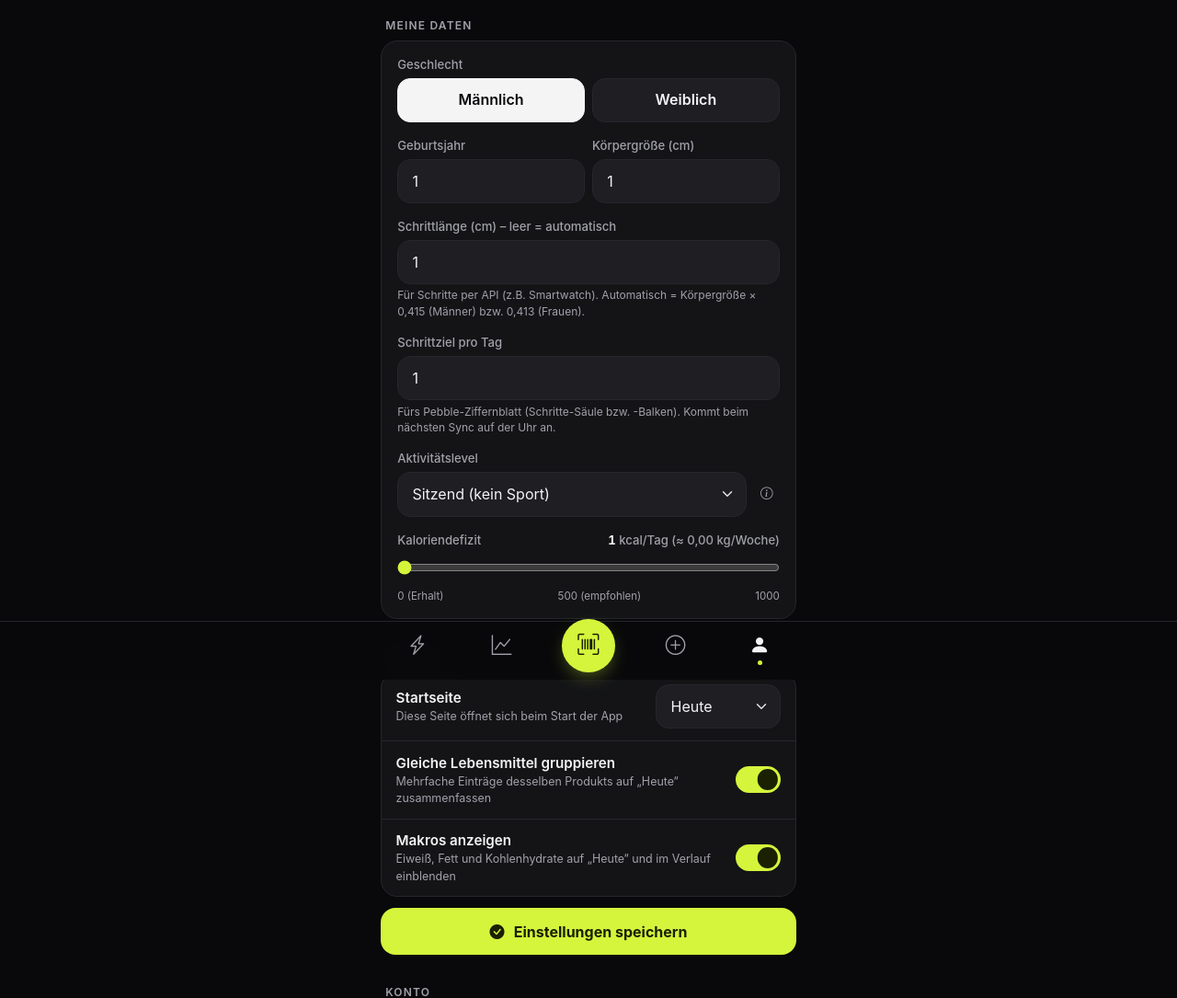
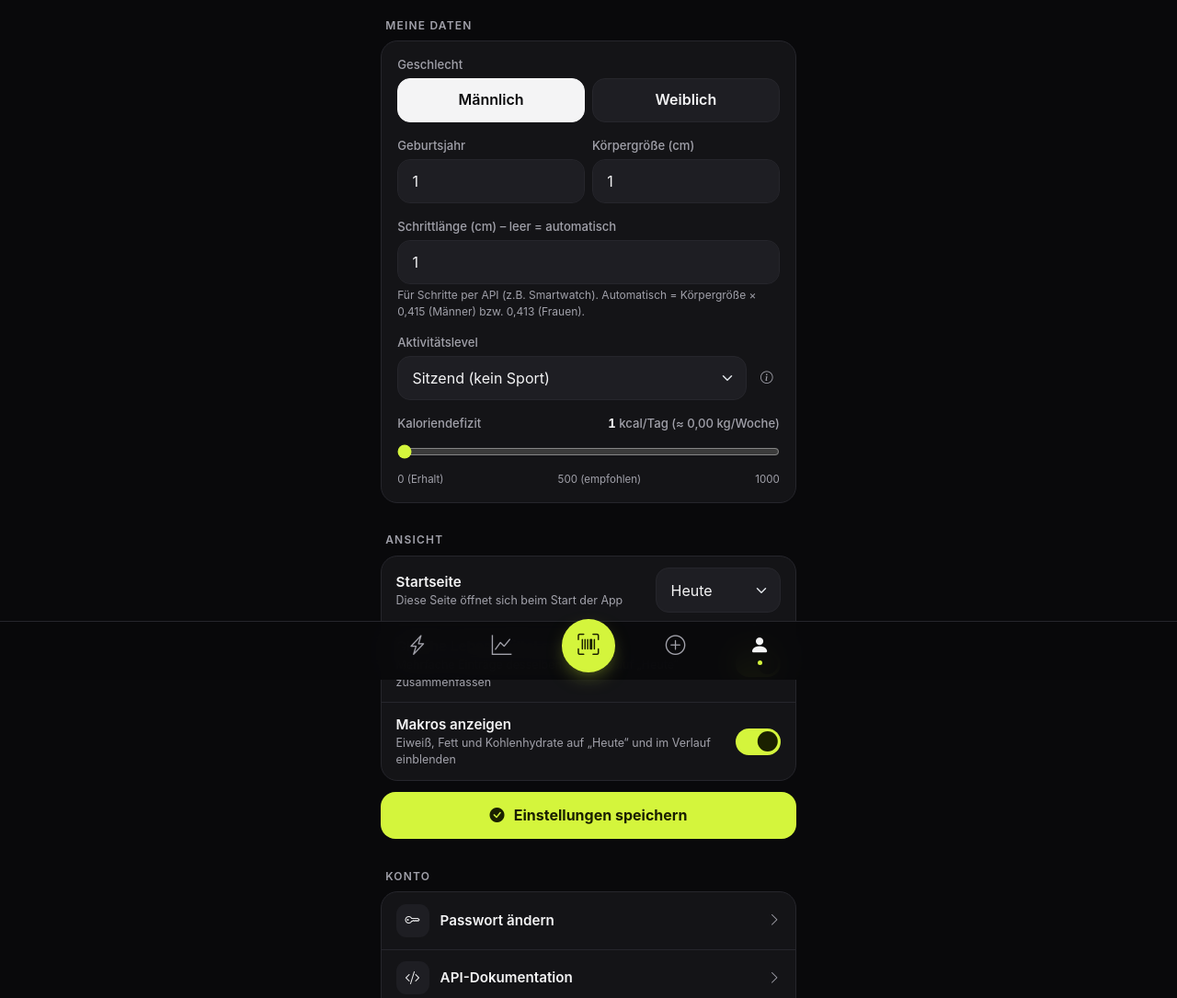
Before and after one commit to dieserEickmeier/kaloreinda, a PHP site: page /einstellungen.php in a window 1280 px wide. Shown: the part 61-1146 px from the top of the page at 92% size. Run offline with PHP 8.4, Linux system fonts and the light colour scheme; the visitor is signed in with stand-in values (Sample User, id 1); tables that the repository leaves empty hold one stand-in row (values such as "Sample post"); a stand-in replaces the project's code that opens the database connection; some libraries are stand-ins or nearby versions.

Commit message:
Schrittziel in die Einstellungen des Ziffernblatts verschoben
Statt in der Kalorien-App (Einstellungen, API, Schema zurückgenommen) steht
das Schrittziel jetzt auf der Einstellungsseite des Ziffernblatts in der
Pebble-App und geht beim Speichern direkt an die Uhr. Der gemeinsame
Handy-Teil heißt shared/pkjs/kalorien.js und wird von der index.js jeder
App mit ihren Optionen geladen (Sync-App ohne Schrittziel).

Co-Authored-By: Claude Opus 5.5 <noreply@anthropic.com>

```diff
--- a/api/activity.php
+++ b/api/activity.php
@@ -10,7 +10,7 @@
  *        an/vor dem Tag) und ERSETZT den Schritte-Eintrag des Tages (idempotent –
  *        der Aufruf darf beliebig oft mit dem aktuellen Tagesstand kommen).
  *        Antwort enthält zusätzlich die Tagesbilanz: aktiv_gesamt, gegessen,
- *        ziel, uebrig (wie auf „Heute“) sowie das schrittziel aus den Einstellungen
+ *        ziel, uebrig (wie auf „Heute“)
  * GET    /api/activity.php?datum=2026-06-22&exclude_workout=1
  * DELETE /api/activity.php  Body: { "id": 1 }
  *
@@ -163,8 +163,7 @@ if ($method === 'POST') {
                           'aktiv_gesamt' => (int)round($tag['aktivKcal']),
                           'gegessen' => (int)round($tag['kcal']),
                           'ziel' => (int)round($tag['ziel']),
-                          'uebrig' => (int)round($tag['uebrig']),
-                          'schrittziel' => (int)($profil['schrittziel'] ?? 10000)]);
+                          'uebrig' => (int)round($tag['uebrig'])]);
         exit;
     }
 
--- a/api_docs.php
+++ b/api_docs.php
@@ -163,14 +163,14 @@ $actEndpoints = [
     [
         'method' => 'POST',
         'path'   => 'activity.php',
-        'desc'   => 'Schritte eintragen – der Server rechnet kcal = Schritte × Schrittlänge (m) × 0,00057 × Gewicht und ersetzt den Schritte-Eintrag des Tages. Schrittlänge aus den Einstellungen (leer = Körpergröße × 0,415 bzw. 0,413), Gewicht = letzte Messung an/vor dem Tag. Darf beliebig oft mit dem aktuellen Tagesstand aufgerufen werden. Die Antwort enthält die Tagesbilanz wie auf „Heute“: aktiv_gesamt, gegessen, ziel und uebrig (kcal), dazu das Schrittziel aus den Einstellungen.',
+        'desc'   => 'Schritte eintragen – der Server rechnet kcal = Schritte × Schrittlänge (m) × 0,00057 × Gewicht und ersetzt den Schritte-Eintrag des Tages. Schrittlänge aus den Einstellungen (leer = Körpergröße × 0,415 bzw. 0,413), Gewicht = letzte Messung an/vor dem Tag. Darf beliebig oft mit dem aktuellen Tagesstand aufgerufen werden. Die Antwort enthält die Tagesbilanz wie auf „Heute“: aktiv_gesamt, gegessen, ziel und uebrig (kcal).',
         'params' => [
             'schritte'    => 'Schritte des Tages gesamt (0–200000; 0 entfernt den Eintrag)',
             'datum'       => 'Optional, YYYY-MM-DD (Standard: heute)',
             'bezeichnung' => 'Optional (Standard: „Schritte“)',
         ],
         'example_req' => '{"schritte": 8432, "user_id": ' . $currentUser['id'] . ', "api_key": "..."}',
-        'example_res' => '{"ok":true,"id":46,"datum":"2026-06-22","bezeichnung":"Schritte","schritte":8432,"schrittlaenge_m":0.755,"kg":81.7,"kcal":296,"ersetzt":1,"aktiv_gesamt":296,"gegessen":1240,"ziel":2386,"uebrig":1146,"schrittziel":10000}',
+        'example_res' => '{"ok":true,"id":46,"datum":"2026-06-22","bezeichnung":"Schritte","schritte":8432,"schrittlaenge_m":0.755,"kg":81.7,"kcal":296,"ersetzt":1,"aktiv_gesamt":296,"gegessen":1240,"ziel":2386,"uebrig":1146}',
     ],
     [
         'method' => 'DELETE',
--- a/einstellungen.php
+++ b/einstellungen.php
@@ -50,18 +50,17 @@ if ($_SERVER['REQUEST_METHOD'] === 'POST' && isset($_POST['action'])) {
     // Leer = automatisch aus Körpergröße (NULL); sonst 30–150 cm
     $schrittRaw  = trim(str_replace(',', '.', $_POST['schrittlaenge'] ?? ''));
     $schritt     = is_numeric($schrittRaw) ? round(max(30, min(150, (float)$schrittRaw)), 1) : null;
-    $schrittziel = max(1000, min(100000, (int)($_POST['schrittziel'] ?? 10000)));
 
     $stmtEx = $db->prepare("SELECT id FROM profil WHERE user_id = ? LIMIT 1");
     $stmtEx->bind_param("i", $userId); $stmtEx->execute();
     $existing = $stmtEx->get_result()->fetch_assoc();
     if ($existing) {
-        $stmt = $db->prepare("UPDATE profil SET groesse_cm=?, aktivitaet=?, defizit_kcal=?, geschlecht=?, geburtsjahr=?, eintraege_gruppieren=?, makros_anzeigen=?, startseite=?, schrittlaenge_cm=?, schrittziel=? WHERE id=? AND user_id=?");
+        $stmt = $db->prepare("UPDATE profil SET groesse_cm=?, aktivitaet=?, defizit_kcal=?, geschlecht=?, geburtsjahr=?, eintraege_gruppieren=?, makros_anzeigen=?, startseite=?, schrittlaenge_cm=? WHERE id=? AND user_id=?");
         $existingId = $existing['id'];
-        $stmt->bind_param('isisiiisdiii', $groesse, $aktivitaet, $defizit, $geschlecht, $geburtsjahr, $gruppieren, $makros, $startseite, $schritt, $schrittziel, $existingId, $userId);
+        $stmt->bind_param('isisiiisdii', $groesse, $aktivitaet, $defizit, $geschlecht, $geburtsjahr, $gruppieren, $makros, $startseite, $schritt, $existingId, $userId);
     } else {
-        $stmt = $db->prepare("INSERT INTO profil (user_id, groesse_cm, aktivitaet, defizit_kcal, geschlecht, geburtsjahr, eintraege_gruppieren, makros_anzeigen, startseite, schrittlaenge_cm, schrittziel) VALUES (?,?,?,?,?,?,?,?,?,?,?)");
-        $stmt->bind_param('iisisiiisdi', $userId, $groesse, $aktivitaet, $defizit, $geschlecht, $geburtsjahr, $gruppieren, $makros, $startseite, $schritt, $schrittziel);
+        $stmt = $db->prepare("INSERT INTO profil (user_id, groesse_cm, aktivitaet, defizit_kcal, geschlecht, geburtsjahr, eintraege_gruppieren, makros_anzeigen, startseite, schrittlaenge_cm) VALUES (?,?,?,?,?,?,?,?,?,?)");
+        $stmt->bind_param('iisisiiisd', $userId, $groesse, $aktivitaet, $defizit, $geschlecht, $geburtsjahr, $gruppieren, $makros, $startseite, $schritt);
     }
     $stmt->execute();
     echo '<script>location.href="einstellungen.php?saved=1"</script>'; exit;
@@ -134,14 +133,6 @@ $defizitAkt = (int)($profil['defizit_kcal'] ?? 500);
                    value="<?= !empty($profil['schrittlaenge_cm']) ? rtrim(rtrim(number_format((float)$profil['schrittlaenge_cm'], 1, ',', ''), '0'), ',') : '' ?>"
                    placeholder="automatisch: <?= number_format(schrittlaengeAutoCm($profil ?? []), 1, ',', '') ?> cm">
             <div class="tile__sub">Für Schritte per API (z.B. Smartwatch). Automatisch = Körpergröße × 0,415 (Männer) bzw. 0,413 (Frauen).</div>
-        </div>
-
-        <div class="mb-3">
-            <label class="form-label" for="fSchrittziel">Schrittziel pro Tag</label>
-            <input type="number" name="schrittziel" id="fSchrittziel" min="1000" max="100000" step="500"
-                   value="<?= (int)($profil['schrittziel'] ?? 10000) ?>"
-                   class="form-control" inputmode="numeric">
-            <div class="tile__sub">Fürs Pebble-Ziffernblatt (Schritte-Säule bzw. -Balken). Kommt beim nächsten Sync auf der Uhr an.</div>
         </div>
 
         <div class="mb-3">
--- a/pebble/sync-app/package.json
+++ b/pebble/sync-app/package.json
@@ -1,7 +1,7 @@
 {
   "name": "kalorien-sync",
   "author": "KalorienTracker",
-  "version": "1.0.0",
+  "version": "1.1.0",
   "keywords": [
     "pebble-app"
   ],
@@ -38,7 +38,7 @@
       "RESULT_AKTIV",
       "RESULT_EATEN",
       "RESULT_GOAL",
-      "RESULT_STEP_GOAL"
+      "STEP_GOAL"
     ],
     "resources": {
       "media": [
--- a/pebble/sync-app/src/pkjs/index.js
+++ b/pebble/sync-app/src/pkjs/index.js
@@ -1 +1,2 @@
-../../../shared/pkjs/index.js
+// Handy-Teil der Sync-App – der gemeinsame Code liegt in shared/pkjs/kalorien.js
+require('../../../shared/pkjs/kalorien.js')({ stepGoal: false });  // ohne Schrittziel
--- a/pebble/watchface/package.json
+++ b/pebble/watchface/package.json
@@ -1,7 +1,7 @@
 {
   "name": "kalorien-schritte",
   "author": "KalorienTracker",
-  "version": "2.6.0",
+  "version": "2.7.0",
   "keywords": [
     "pebble-app"
   ],
@@ -36,7 +36,7 @@
       "RESULT_AKTIV",
       "RESULT_EATEN",
       "RESULT_GOAL",
-      "RESULT_STEP_GOAL"
+      "STEP_GOAL"
     ],
     "resources": {
       "media": [
--- a/pebble/watchface/src/pkjs/index.js
+++ b/pebble/watchface/src/pkjs/index.js
@@ -1 +1,2 @@
-../../../shared/pkjs/index.js
+// Handy-Teil des Ziffernblatts – der gemeinsame Code liegt in shared/pkjs/kalorien.js
+require('../../../shared/pkjs/kalorien.js')({ stepGoal: true });   // mit Schrittziel
--- a/schema.sql
+++ b/schema.sql
@@ -97,7 +97,6 @@ CREATE TABLE IF NOT EXISTS profil (
     makros_anzeigen      TINYINT(1) DEFAULT 1,
     startseite           VARCHAR(20) DEFAULT 'heute',
     schrittlaenge_cm     DECIMAL(4,1) DEFAULT NULL,    -- NULL = aus Körpergröße (siehe schrittlaengeM() in includes/ui.php)  -- Seite beim App-Start (siehe startseiten() in includes/ui.php)
-    schrittziel          INT  DEFAULT 10000,           -- Tagesziel Schritte (geht über die Schritte-API ans Ziffernblatt)
     erstellt_am     TIMESTAMP DEFAULT CURRENT_TIMESTAMP,
     aktualisiert_am TIMESTAMP DEFAULT CURRENT_TIMESTAMP ON UPDATE CURRENT_TIMESTAMP,
     FOREIGN KEY (user_id) REFERENCES users(id) ON DELETE CASCADE
@@ -255,6 +254,3 @@ ALTER TABLE profil ADD COLUMN IF NOT EXISTS startseite VARCHAR(20) DEFAULT 'heut
 
 -- 12. Schrittlänge für die Schritte-API (NULL = automatisch aus Körpergröße):
 ALTER TABLE profil ADD COLUMN IF NOT EXISTS schrittlaenge_cm DECIMAL(4,1) DEFAULT NULL AFTER startseite;
-
--- 13. Schrittziel pro Tag (geht über die Schritte-API ans Ziffernblatt):
-ALTER TABLE profil ADD COLUMN IF NOT EXISTS schrittziel INT DEFAULT 10000 AFTER schrittlaenge_cm;
```
Also changed, not shown: pebble/shared/pkjs/kalorien.js (renamed from pebble/shared/pkjs/index.js, +33 -9 lines), pebble/README.md, 1 other file.
